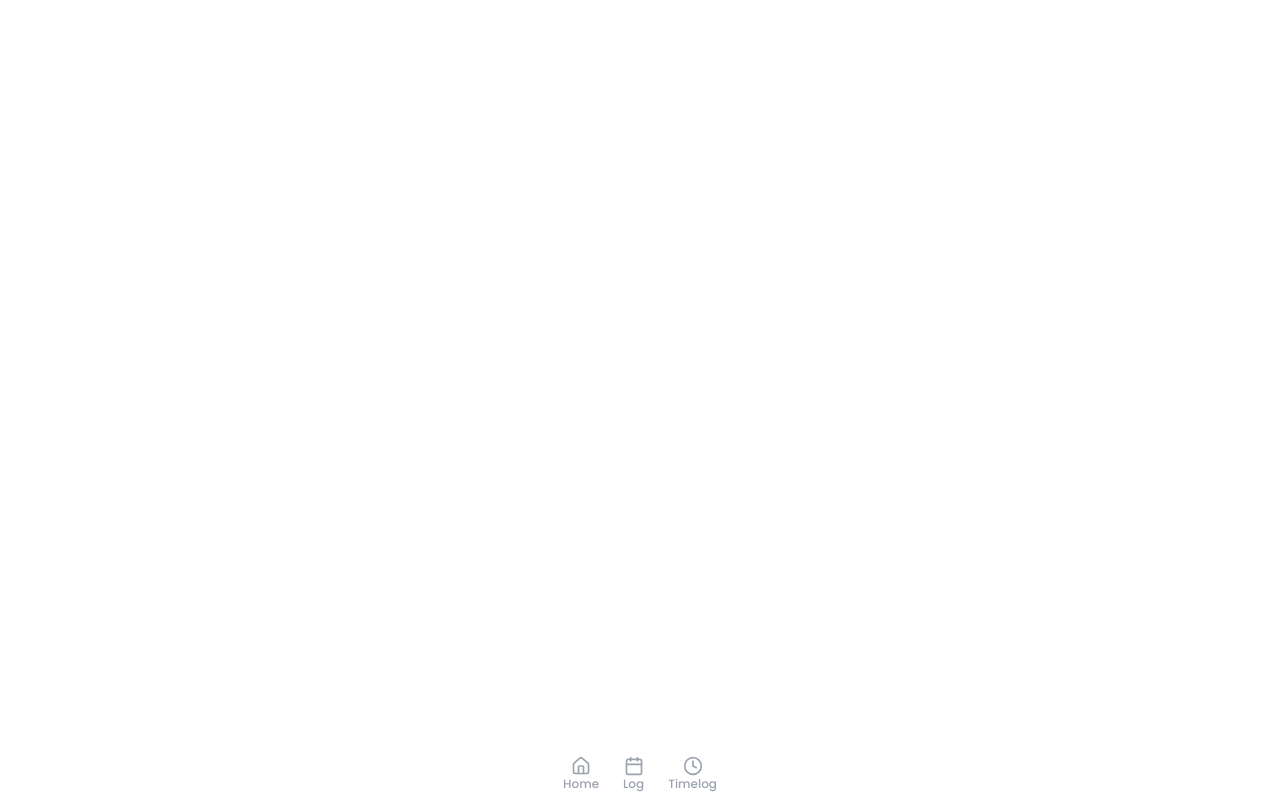
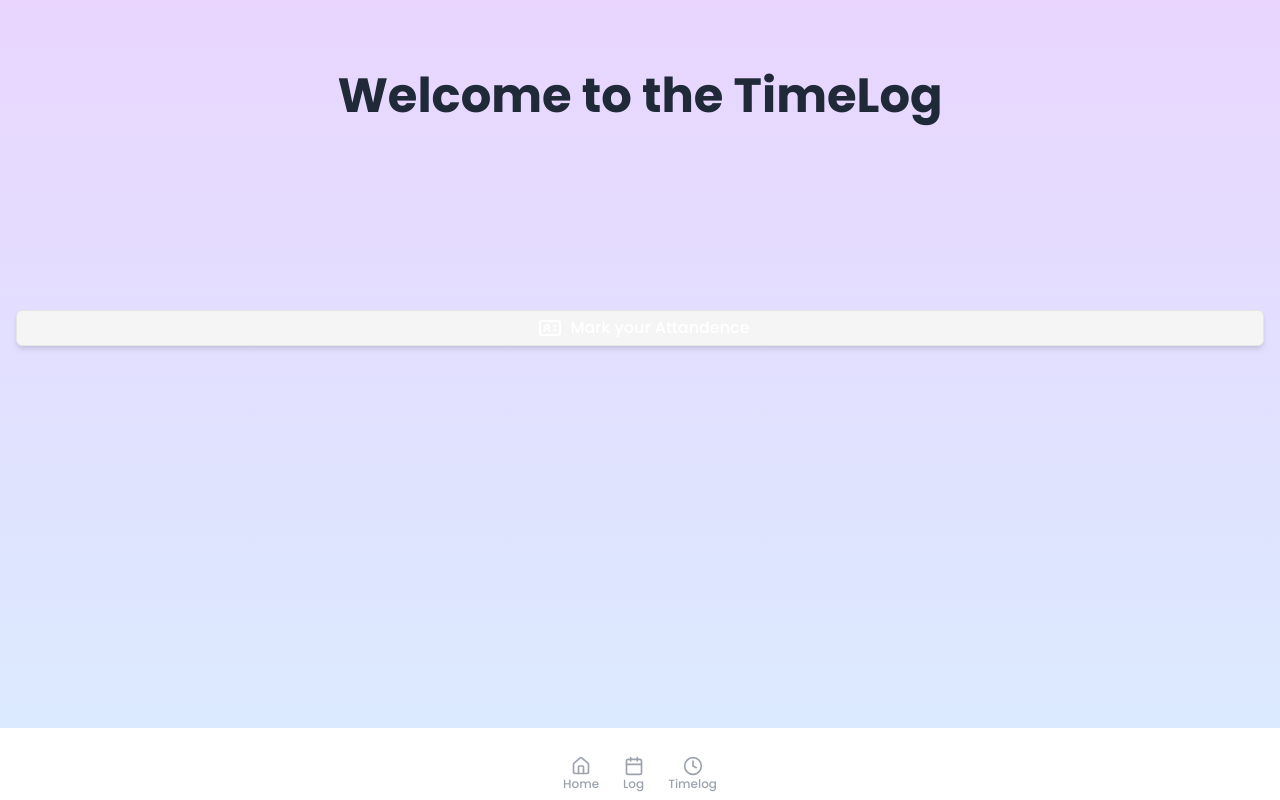
Before and after one commit to gauravThakur-sgl/time-log, a React (Vite) app: page / in a window 1280 px wide. Built offline with nearby package versions, Linux system fonts and the light colour scheme.

Commit message:
Added background

```diff
--- a/src/routes/Root.tsx
+++ b/src/routes/Root.tsx
@@ -1,7 +1,25 @@
-import { Outlet } from "react-router-dom";
+import Button from "@/components/ui/personal/Button";
+import { IdCard } from "lucide-react";
+import { Outlet, useNavigate } from "react-router-dom";
 export const Root = () => {
+  const navigate = useNavigate();
+  const handleClick = () => {
+    navigate("timelog");
+  };
   return (
     <>
+      <div className="bg-gradient-to-b from-purple-200 to-blue-100 pb-20 px-4 pt-10 overflow-hidden">
+        <h1 className="text-center text-5xl font-bold p-4 pt-8 text-gray-800">Welcome to the TimeLog</h1>
+        <div className="flex justify-center items-center h-96 mb-32">
+          <Button
+            title="Mark your Attandence"
+            variant="secondary"
+            className="bg-purple-600 text-white w-full px-4 rounded-lg shadow-lg hover:bg-purple-700 transition duration-300"
+            iconName={<IdCard className="mx-2" />}
+            onClick={handleClick}
+          />
+        </div>
+      </div>
       <div>
         <Outlet />
       </div>
```
